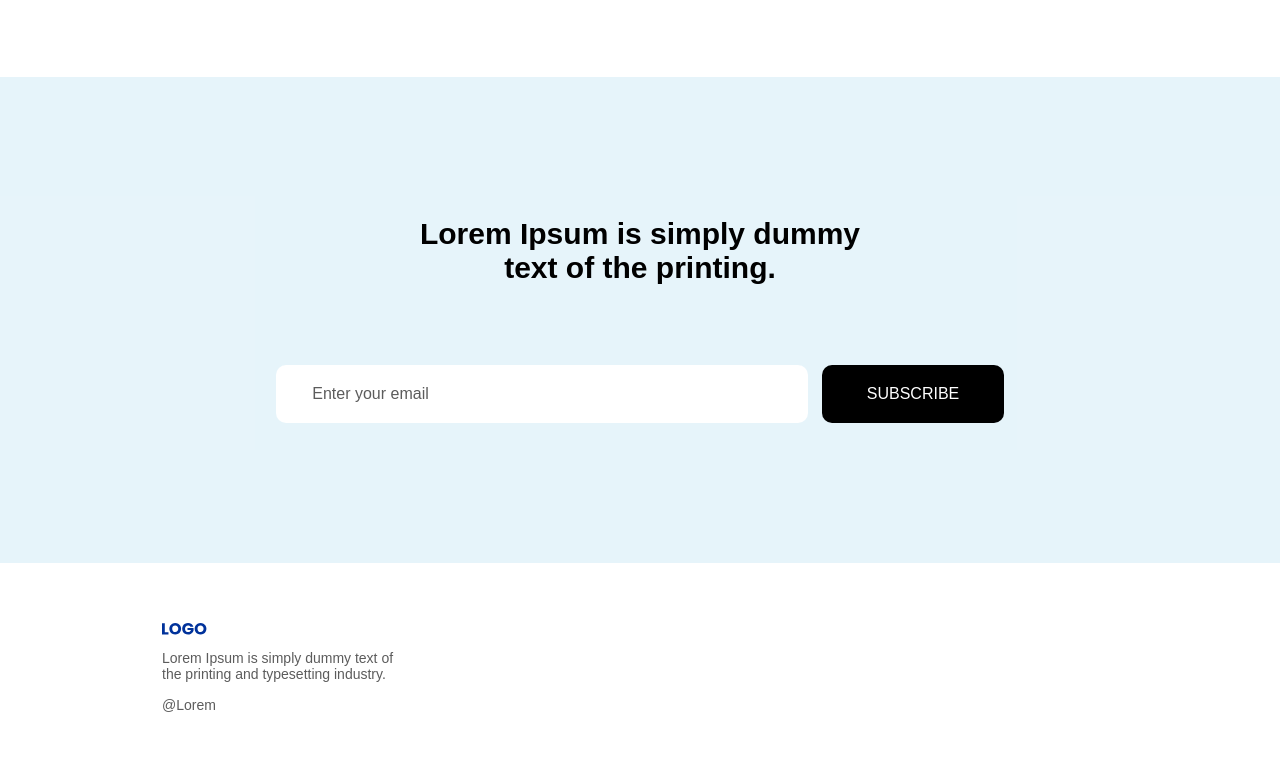
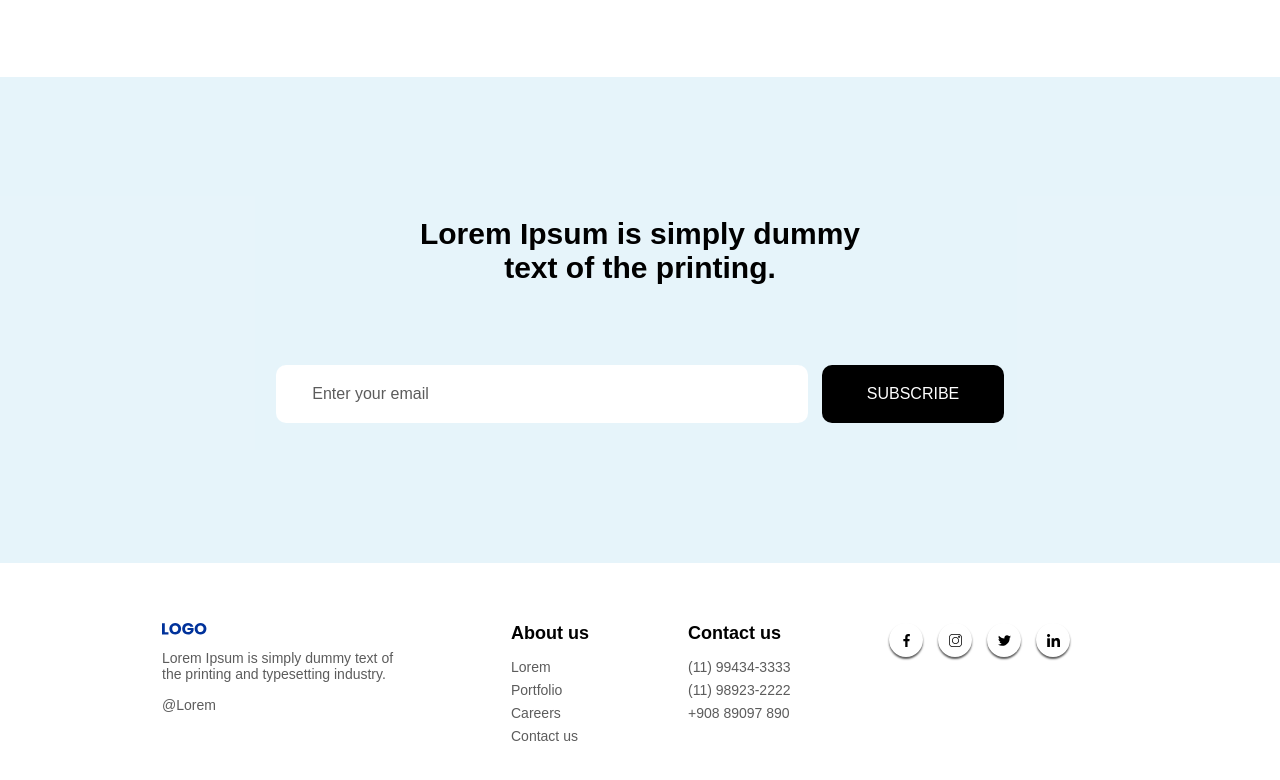
Before and after one commit to Felpsz01/project-html-1, a plain HTML site: page index.html in a window 1280 px wide. Shown: the part 3615-4395 px from the top of the page. Drawn offline with Linux system fonts and the light colour scheme.

Commit message:
Projeto finalizado

```diff
--- a/index.html
+++ b/index.html
@@ -179,28 +179,40 @@
     <footer>
         <div class="footer-content">
             <div class="first">
-                <img src="./src/assets/images/LOGO-footer.svg" alt="">
+                <img src="./src/assets/images/LOGO-footer.svg" alt="" loading="lazy">
                 <p>Lorem Ipsum is simply dummy text of the printing and typesetting industry. </p>
                 <p>@Lorem</p>
             </div>
             <div class="second">
-                <h4></h4>
-                <p></p>
-                <p></p>
-                <p></p>
-                <p></p>
+                <h4>About us</h4>
+                <div class="second-options">
+                    <p>Lorem</p>
+                    <p>Portfolio</p>
+                    <p>Careers</p>
+                    <p>Contact us</p>
+                </div>
             </div>
             <div class="third">
-                <h4></h4>
-                <p></p>
-                <p></p>
-                <p></p>
+                <h4>Contact us</h4>
+                <div class="third-options">
+                    <p>(11) 99434-3333</p>
+                    <p>(11) 98923-2222</p>
+                    <p>+908 89097 890</p>
+                </div>
             </div>
             <div class="fourth">
-                <img src="" alt="">
-                <img src="" alt="">
-                <img src="" alt="">
-                <img src="" alt="">
+                <div class="footer-contacts">
+                    <img src="./src/assets/images/icon-facebook.svg" alt="icone facebool" loading="lazy">
+                </div>
+                <div class="footer-contacts">
+                    <img src="./src/assets/images/icon-instagram.svg" alt="icone instagram" loading="lazy">
+                </div>
+                <div class="footer-contacts">
+                    <img src="./src/assets/images/icon-twitter.svg" alt="icone twitter" loading="lazy">
+                </div>
+                <div class="footer-contacts">
+                    <img src="./src/assets/images/icon-linkedin.svg" alt="icone linkedin" loading="lazy">
+                </div>
             </div>
         </div>
     </footer>
--- a/src/styles/style.css
+++ b/src/styles/style.css
@@ -395,10 +395,14 @@ input::placeholder {
 
 footer {
     padding: 60px 162px;
-    display: flex;
 }
 
-footer .first img{
+.footer-content {
+    display: flex;
+    gap: 99px;
+}
+
+footer .first img {
     width: 45px;
 
 }
@@ -409,9 +413,90 @@ footer .first {
     gap: 15px;
 }
 
-.first p{
+.first p {
     font-family: var(--font-poppins);
     font-size: var(--font-body2);
     width: 250px;
     color: var(--color-gray);
 }
+
+.second {
+    display: flex;
+    flex-direction: column;
+    gap: 15px;
+}
+
+.second h4 {
+    font-family: var(--font-poppins);
+    font-size: var(--font-h4);
+    font-weight: bold;
+}
+
+.second-options {
+    display: flex;
+    flex-direction: column;
+    gap: 7px;
+}
+
+.second-options p {
+    font-family: var(--font-poppins);
+    font-size: var(--font-body2);
+    color: var(--color-gray);
+}
+
+
+.third {
+    display: flex;
+    flex-direction: column;
+    gap: 15px;
+}
+
+.third h4 {
+    font-family: var(--font-poppins);
+    font-size: var(--font-h4);
+    font-weight: bold;
+}
+
+.third-options {
+    display: flex;
+    flex-direction: column;
+    gap: 7px;
+}
+
+.third-options p {
+    font-family: var(--font-poppins);
+    font-size: var(--font-body2);
+    color: var(--color-gray);
+}
+
+
+.fourth {
+    display: flex;
+
+    gap: 15px;
+}
+
+.footer-contacts {
+    display: flex;
+    justify-content: center;
+    align-items: center;
+    border-radius: 50%;
+    box-shadow: 0px 2px 2px var(--color-gray);
+    width: 34px;
+    height: 34px;
+    transition: 0.3s;
+}
+
+.footer-contacts:hover {
+    transform: scale(1.1);
+    background-color: var(--color-blue);
+}
+
+.footer-contacts img {
+    width: 13px;
+    height: 13px;
+}
+
+.footer-contacts img:hover{
+    filter: brightness(0) invert(1);
+}
```
Also changed, not shown: src/assets/images/icon-facebook.svg (added), src/assets/images/icon-instagram.svg (added), src/assets/images/icon-linkedin.svg (added), src/assets/images/icon-twitter.svg (added).
